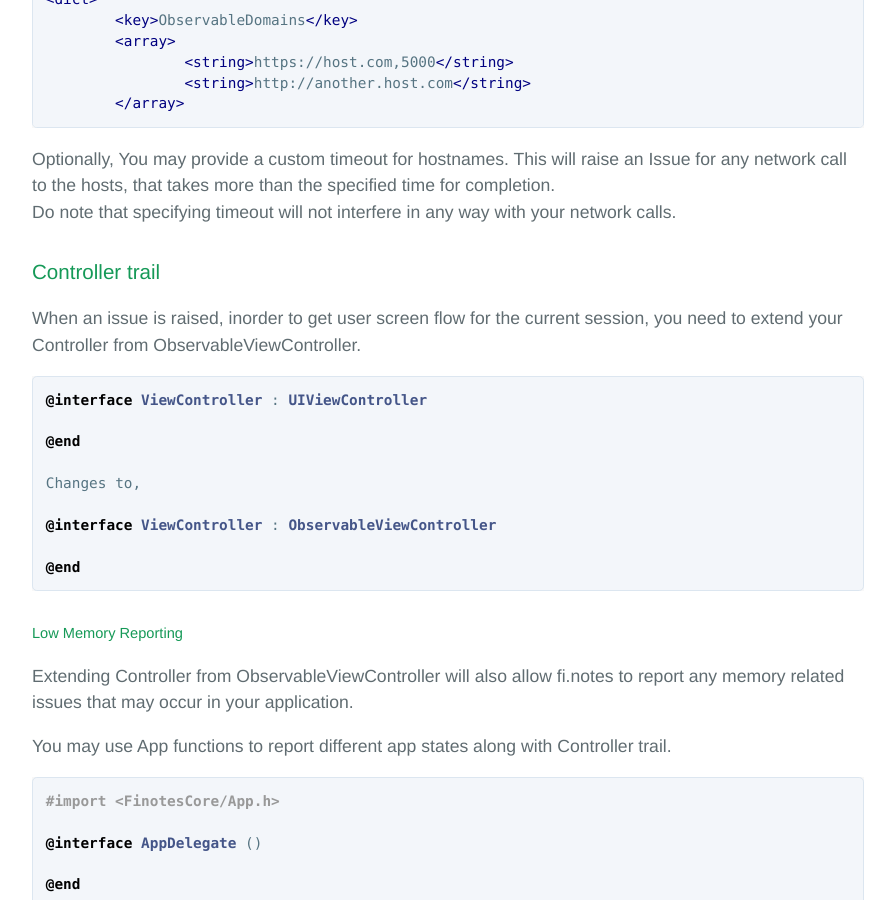
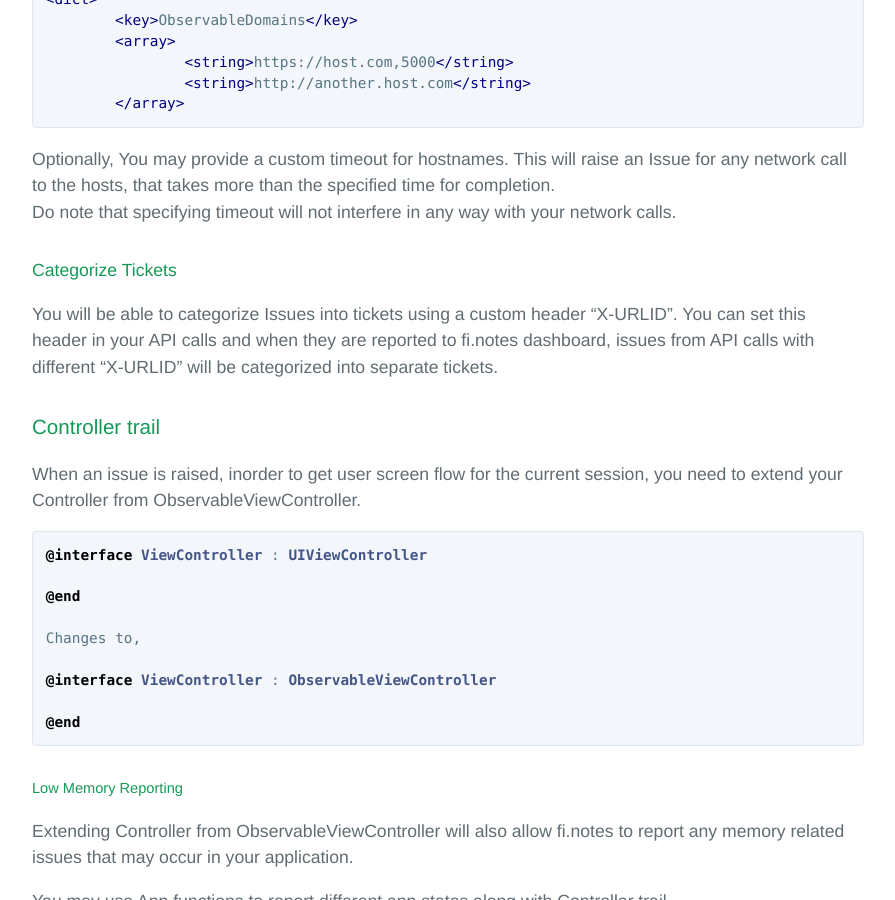
Before and after one commit to finotes/finotes.github.io, a Jekyll site: the page built from _posts/2018-01-19-ios-docs.md, in a window 1280 px wide and 900 px high, scrolled down 4776 px. Shown: the whole window, without its empty margins (192-1087 px from the left). Built offline with Jekyll 4.4.1, drawn with Linux system fonts in a browser that asks for light colours; some web fonts are replaced.

Commit message:
Update 2018-01-19-ios-docs.md

```diff
--- a/_posts/2018-01-19-ios-docs.md
+++ b/_posts/2018-01-19-ios-docs.md
@@ -192,6 +192,9 @@ Incase you are directly editing the info.plist as source-code
 Optionally, You may provide a custom timeout for hostnames. This will raise an Issue for any network call to the hosts, that takes more than the specified time for completion.
 Do note that specifying timeout will not interfere in any way with your network calls.
 
+#### Categorize Tickets
+
+You will be able to categorize Issues into tickets using a custom header "X-URLID". You can set this header in your API calls and when they are reported to fi.notes dashboard, issues from API calls with different "X-URLID" will be categorized into separate tickets.
 
 ### Controller trail
 When an issue is raised, inorder to get user screen flow for the current session, you need to extend your Controller from ObservableViewController.
```
